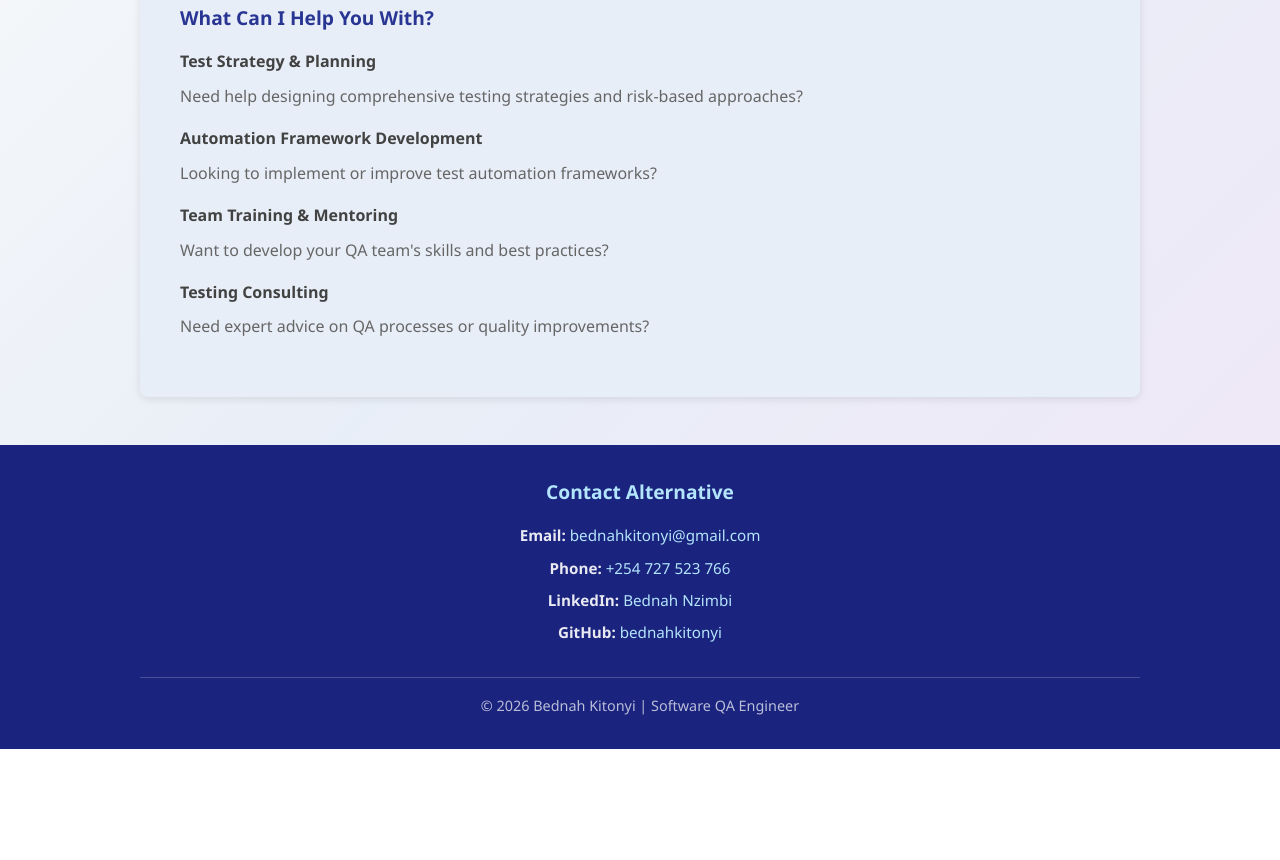
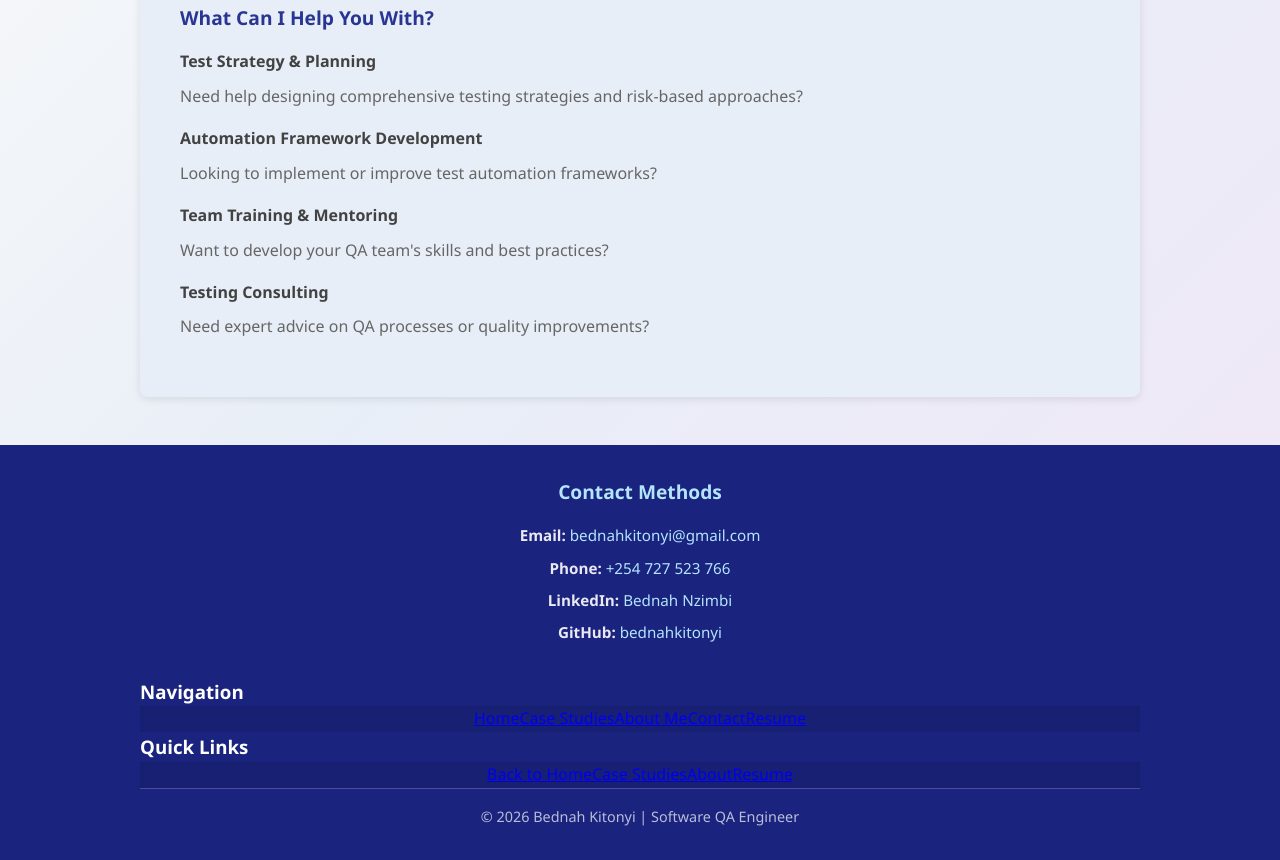
Before and after one commit to bednahkitonyi/bednahkitonyi.github.io, a plain HTML site: page contact.html in a window 1280 px wide. Shown: the part 1860-2720 px from the top of the page. Before the commit the page ends 2609 px from the top, so only its background shows below. Drawn offline with Linux system fonts and the light colour scheme.

Commit message:
Add footer navigation to all pages

```diff
--- a/contact.html
+++ b/contact.html
@@ -183,14 +183,39 @@
 
     <footer>
         <div class="footer-content">
-            <div class="footer-contact-details">
-                <h3>Contact Alternative</h3>
+            <div class="footer-section footer-contact-details">
+                <h3>Contact Methods</h3>
                 <address>
                     <p><strong>Email:</strong> <a href="mailto:bednahkitonyi@gmail.com">bednahkitonyi@gmail.com</a></p>
                     <p><strong>Phone:</strong> <a href="tel:+254727523766">+254 727 523 766</a></p>
                     <p><strong>LinkedIn:</strong> <a href="https://www.linkedin.com/in/bednah-nzimbi/" target="_blank" rel="noopener noreferrer">Bednah Nzimbi</a></p>
                     <p><strong>GitHub:</strong> <a href="https://github.com/bednahkitonyi" target="_blank" rel="noopener noreferrer">bednahkitonyi</a></p>
                 </address>
+            </div>
+
+            <div class="footer-section footer-navigation">
+                <h3>Navigation</h3>
+                <nav class="footer-nav">
+                    <ul>
+                        <li><a href="index.html">Home</a></li>
+                        <li><a href="case-studies.html">Case Studies</a></li>
+                        <li><a href="about.html">About Me</a></li>
+                        <li><a href="contact.html">Contact</a></li>
+                        <li><a href="resume.html">Resume</a></li>
+                    </ul>
+                </nav>
+            </div>
+
+            <div class="footer-section footer-quick-links">
+                <h3>Quick Links</h3>
+                <nav class="footer-nav">
+                    <ul>
+                        <li><a href="index.html">Back to Home</a></li>
+                        <li><a href="case-studies.html">Case Studies</a></li>
+                        <li><a href="about.html">About</a></li>
+                        <li><a href="resume.html">Resume</a></li>
+                    </ul>
+                </nav>
             </div>
 
             <div class="footer-bottom">
```
Also changed, not shown: about.html (+26 -1 lines), case-studies.html (+26 -1 lines), index.html (+26 -1 lines).
